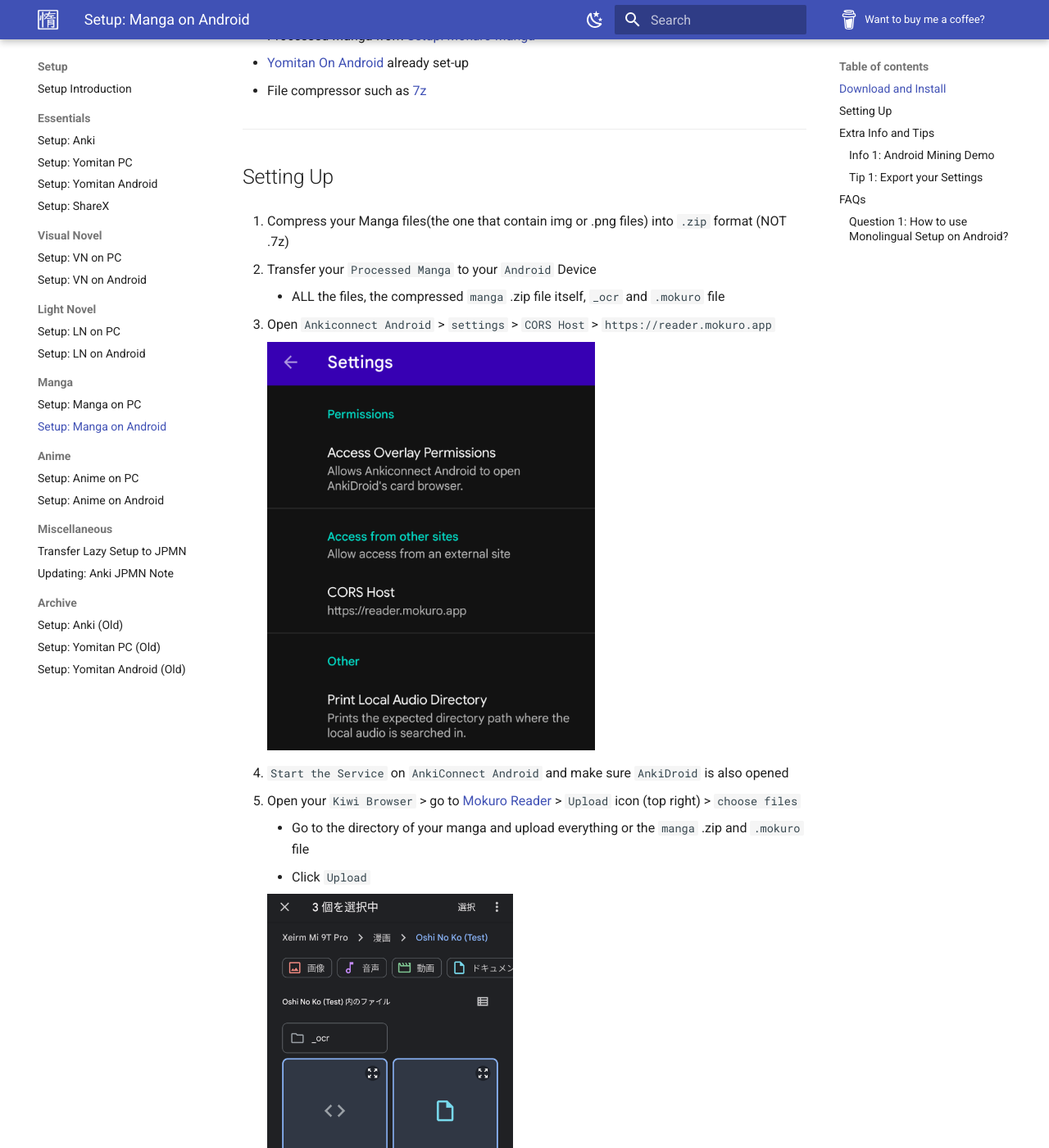
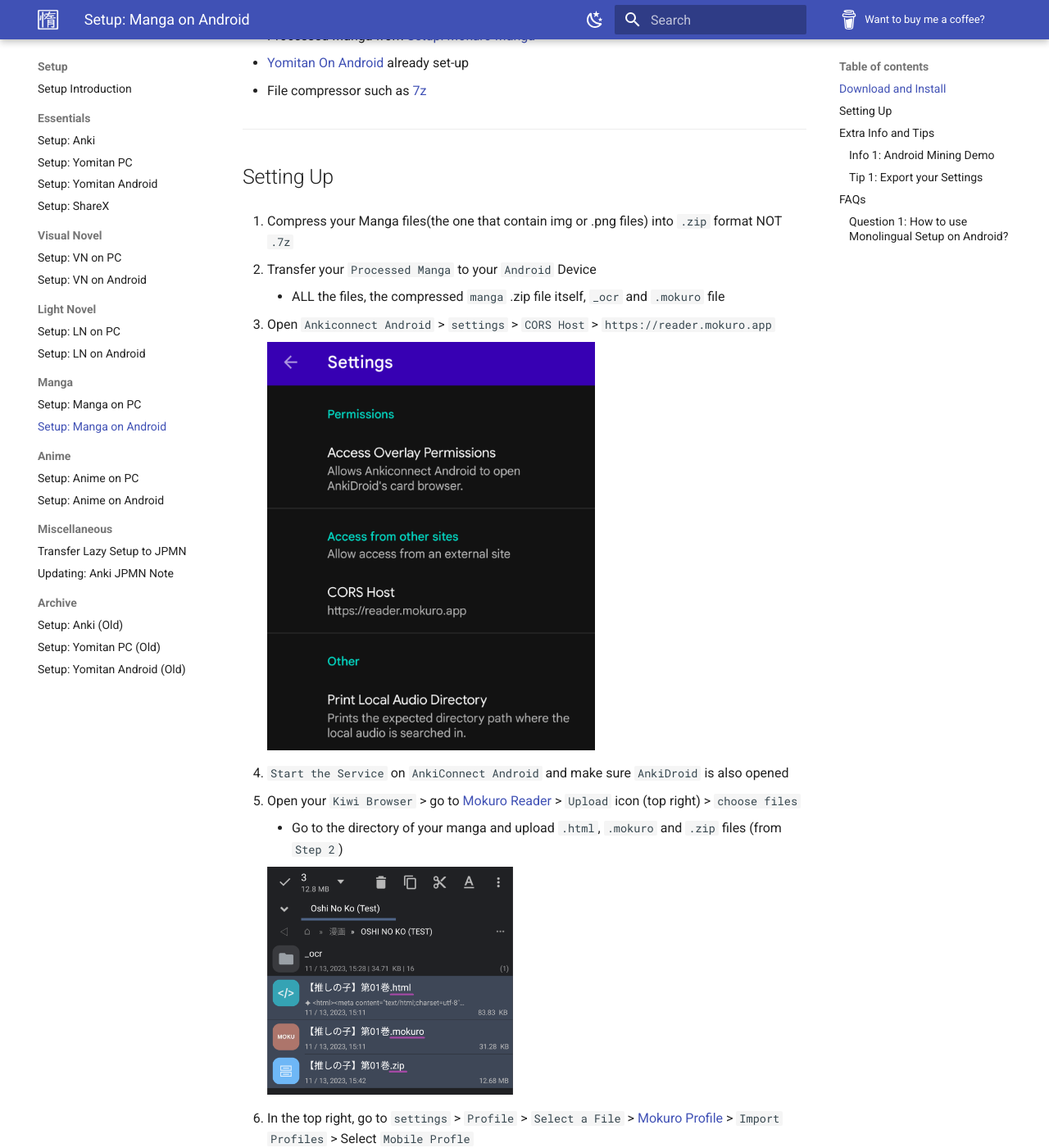
Before and after one commit to Xelieu/xelieu.github.io, an MkDocs documentation site: the page built from docs/jp-lazy-guide/setupMangaOnAndroid.md, in a window 1280 px wide and 1400 px high, scrolled down 589 px. Shown: the whole window at 82% size. Built offline with MkDocs 1.6.1 and Material for MkDocs 9.7.7, drawn with Linux system fonts in a browser that asks for light colours.

Commit message:
$updated info

```diff
--- a/docs/jp-lazy-guide/setupMangaOnAndroid.md
+++ b/docs/jp-lazy-guide/setupMangaOnAndroid.md
@@ -26,32 +26,31 @@
 
 ## Setting Up
 
-1. Compress your Manga files(the one that contain img or .png files) into `.zip` format (NOT .7z)
+1. Compress your Manga files(the one that contain img or .png files) into `.zip` format NOT `.7z`
 
 2. Transfer your `Processed Manga` to your `Android` Device
     - ALL the files, the compressed `manga` .zip file itself, `_ocr` and `.mokuro` file
 
-2. Open `Ankiconnect Android` > `settings` > `CORS Host` > `https://reader.mokuro.app`
+3. Open `Ankiconnect Android` > `settings` > `CORS Host` > `https://reader.mokuro.app`
 
     ![CORS Host](../img/cors-host.png){height=200 width=400}
 
-3. `Start the Service` on `AnkiConnect Android` and make sure `AnkiDroid` is also opened
+4. `Start the Service` on `AnkiConnect Android` and make sure `AnkiDroid` is also opened
 
-4. Open your `Kiwi Browser` > go to [Mokuro Reader](https://reader.mokuro.app/) > `Upload` icon (top right) > `choose files`
-    - Go to the directory of your manga and upload everything or the `manga` .zip and `.mokuro` file
-    - Click `Upload`
+5. Open your `Kiwi Browser` > go to [Mokuro Reader](https://reader.mokuro.app/) > `Upload` icon (top right) > `choose files`
+    - Go to the directory of your manga and upload `.html`, `.mokuro` and `.zip` files (from `Step 2`)
 
     ![Mokuro Android Upload](../img/mokuro-upload-android.png){height=150 width=300}
 
-5. In the top right, go to `settings` > `Profile` > `Select a File` > [Mokuro Profile](https://drive.google.com/drive/folders/1vX40zrvkGN13o_3WRYzqP1-L0F8mX6JJ?usp=sharing) > `Import Profiles` > Select `Mobile Profle`
+6. In the top right, go to `settings` > `Profile` > `Select a File` > [Mokuro Profile](https://drive.google.com/drive/folders/1vX40zrvkGN13o_3WRYzqP1-L0F8mX6JJ?usp=sharing) > `Import Profiles` > Select `Mobile Profle`
     - Alternatively you can make your own profile just make sure to set-up everything on `Anki Connect` portion
 
-6. To be able to mine, simply add the word using `Yomitan`
+7. To be able to mine, simply add the word using `Yomitan`
     - To screenshot, make sure to double click/tap inside the `text border` (its invisible by default)
 
     ![Mokuro Settings](../img/mokuro-yomitan.png){height=400 width=800}
 
-7. You should now be able to mine and screenshot in your Manga with ease
+8. You should now be able to mine and screenshot in your Manga with ease
 
 You are now finally done in setting up Manga Mining in Android, how about checking out Anime Mining?
 
```
Also changed, not shown: docs/img/mokuro-upload-android.png.
